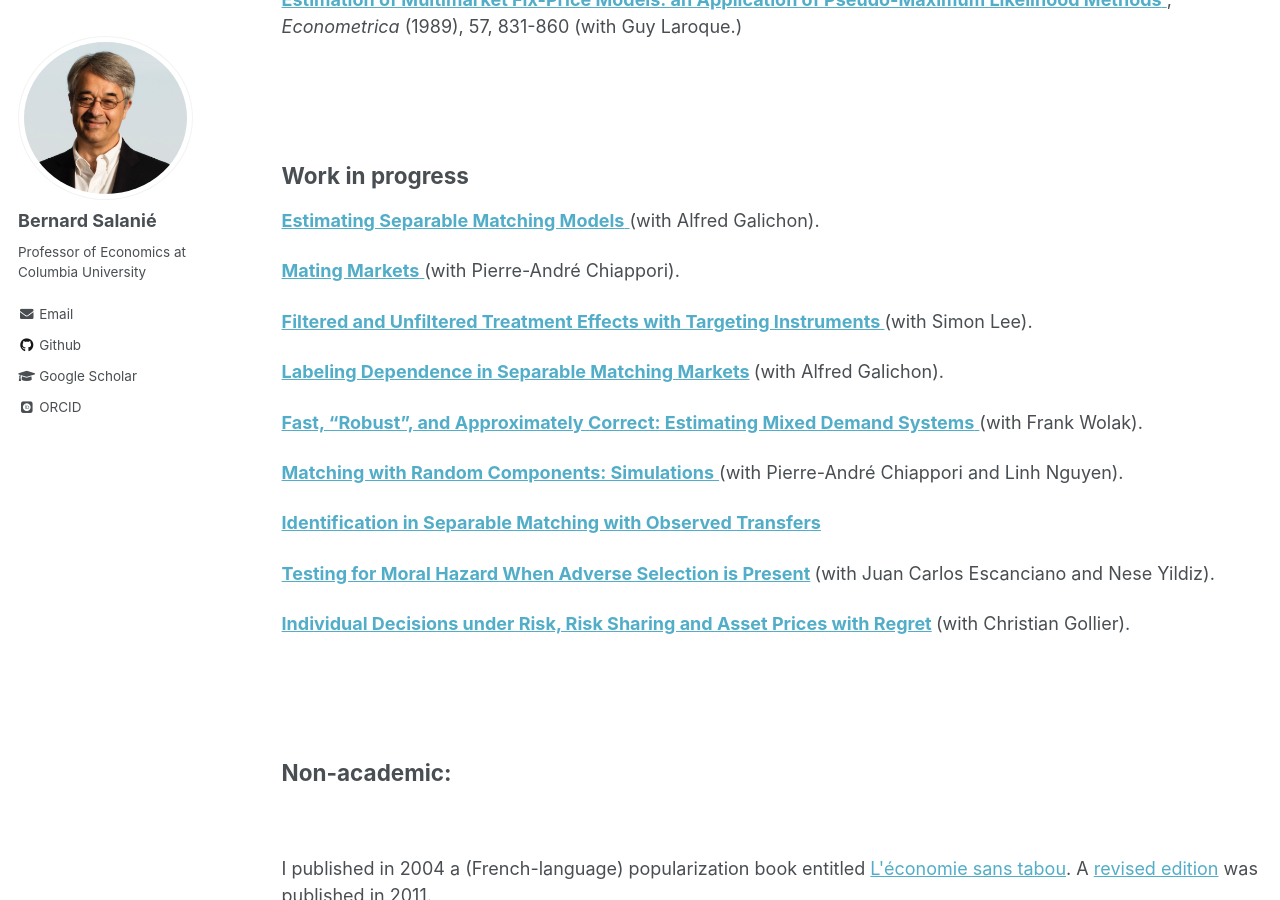
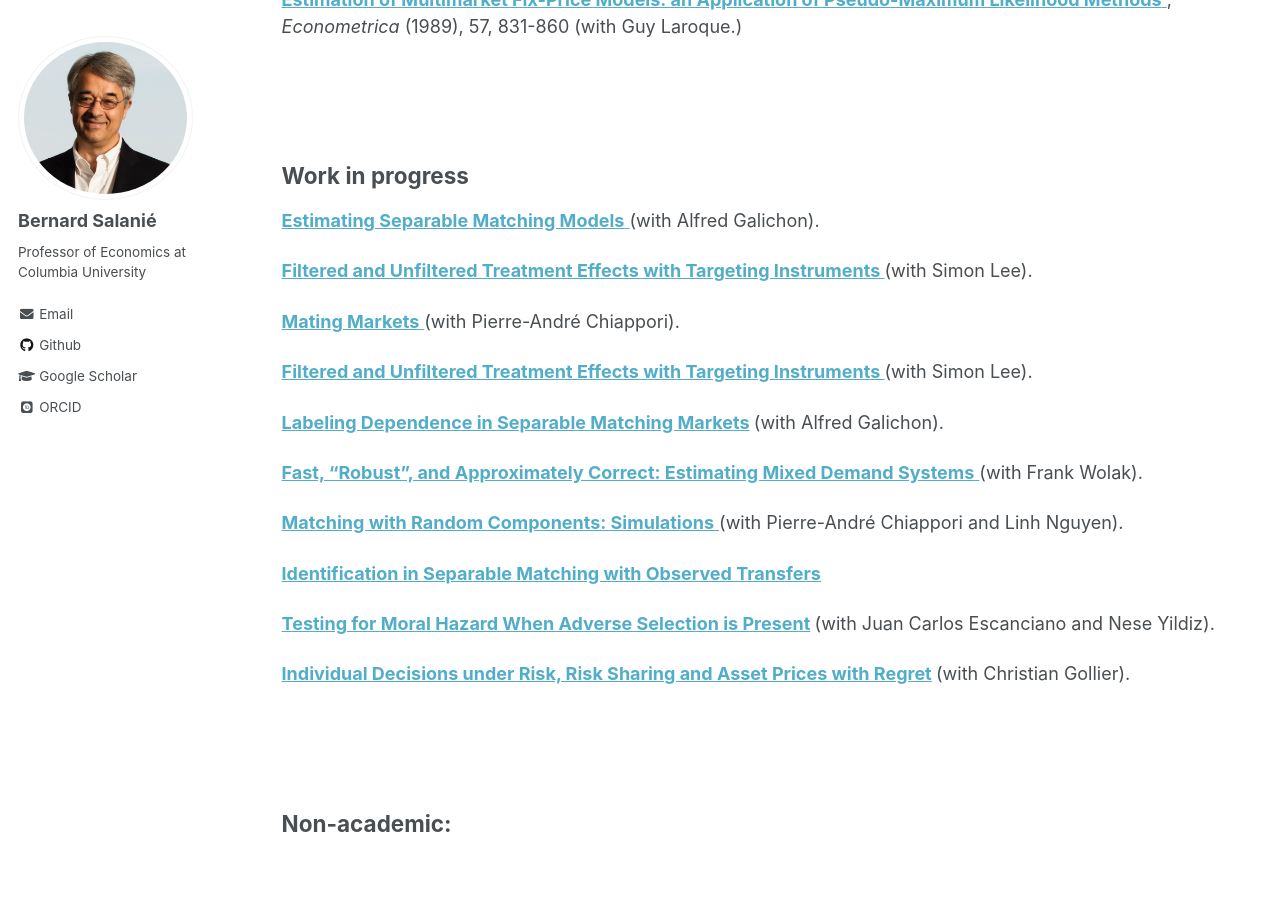
Before and after one commit to bsalanie/bsalanie.github.io, a Jekyll site: the page built from _pages/publications.html, in a window 1280 px wide and 900 px high, scrolled down 4975 px. Built offline with Jekyll 4.4.1, drawn with Linux system fonts in a browser that asks for light colours; some web fonts are replaced.

Commit message:
updated links

```diff
--- a/_pages/publications.html
+++ b/_pages/publications.html
@@ -651,11 +651,19 @@ author_profile: true
 
 
 <p>
-    <a href="https://econ.columbia.edu/working-paper/estimating-separable-matching-models/">
+    <a href="https://bsalanie.github.io/files/estimating_separable_models_manuscript.pdf">
         <strong>Estimating Separable Matching Models</strong>
     </a>
      (with Alfred Galichon).
     </p>
+
+<p class="pubitem">
+        <a href="https://arxiv.org/abs/2007.10432#">
+  <strong>Filtered and Unfiltered Treatment Effects with Targeting Instruments
+</strong>
+  </a>
+(with Simon Lee).
+</p>
 
 <p>
     <a href="https://econ.columbia.edu/working-paper/mating-markets-2/">
```
